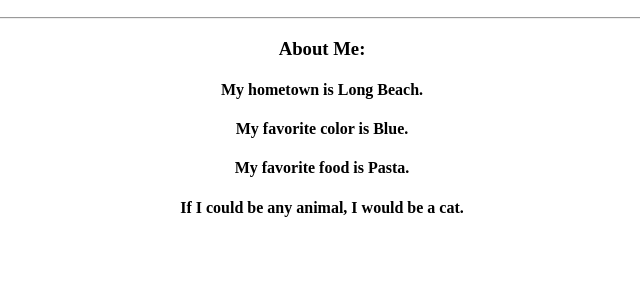
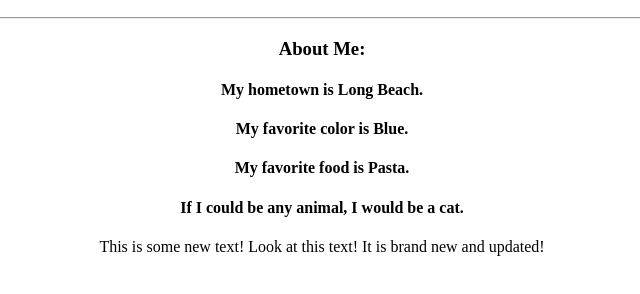
Before and after one commit to pandasun92/Profile, a plain HTML site: page index.html in a window 1280 px wide. Shown: the part 110-404 px from the top of the page, without its empty margins (318-958 px from the left). Drawn offline with Linux system fonts and the light colour scheme.

Commit message:
Added new line on site.

```diff
--- a/index.html
+++ b/index.html
@@ -15,6 +15,7 @@
 					<h4>My favorite color is Blue.</h4>
 					<h4>My favorite food is Pasta.</h4>
 					<h4>If I could be any animal, I would be a cat.</h4>
+					<p>This is some new text! Look at this text! It is brand new and updated!</p>
 			</div>
 		  </body>
 		</html>
```
